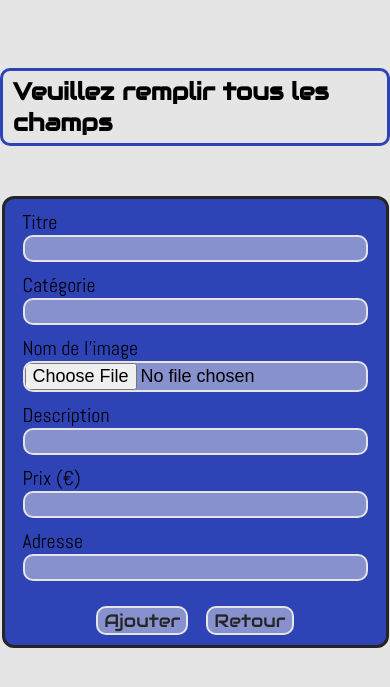
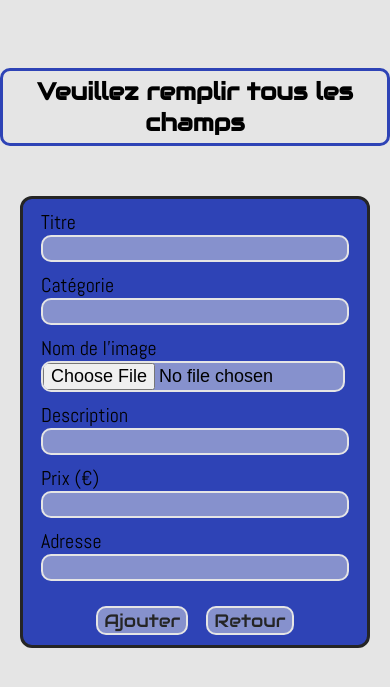
Before and after one commit to qbaccon/ACS_project, a PHP site: page /view/new_annonce.php in a window 390 px wide. Shown: the top 687 px of the page. Run offline with PHP 8.4, Linux system fonts and the light colour scheme.

Commit message:
update for resp

```diff
--- a/prj_annonces/style/new.css
+++ b/prj_annonces/style/new.css
@@ -31,6 +31,7 @@ h1
 {
 	font-size: 24px;
 	font-family: Audiowibe;
+	text-align: center;
 	border: solid 3px #2e43b6;
 	border-radius: 10px;
 	margin-top: 8vh;
@@ -76,6 +77,24 @@ section#add_form form div.item select
 	background-color: #e5e5e57a;
 	outline: none;
 	transition-duration: 0.18s;
+}
+
+@media (max-width: 420px)
+{
+	section#add_form form div.item input,
+	section#add_form form div.item select
+	{
+		width: 300px;
+	}
+}
+
+@media (max-width: 360px)
+{
+	section#add_form form div.item input,
+	section#add_form form div.item select
+	{
+		width: 270px;
+	}
 }
 
 section#add_form form div.item input:hover,
```
